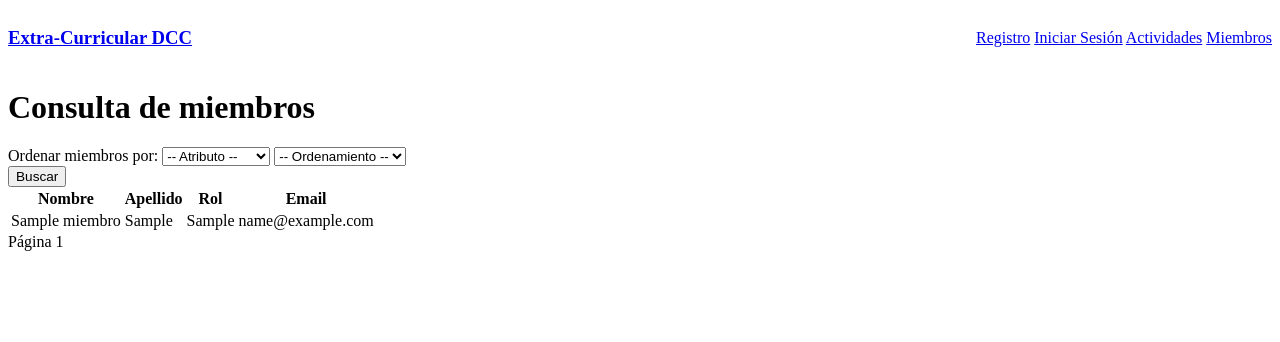
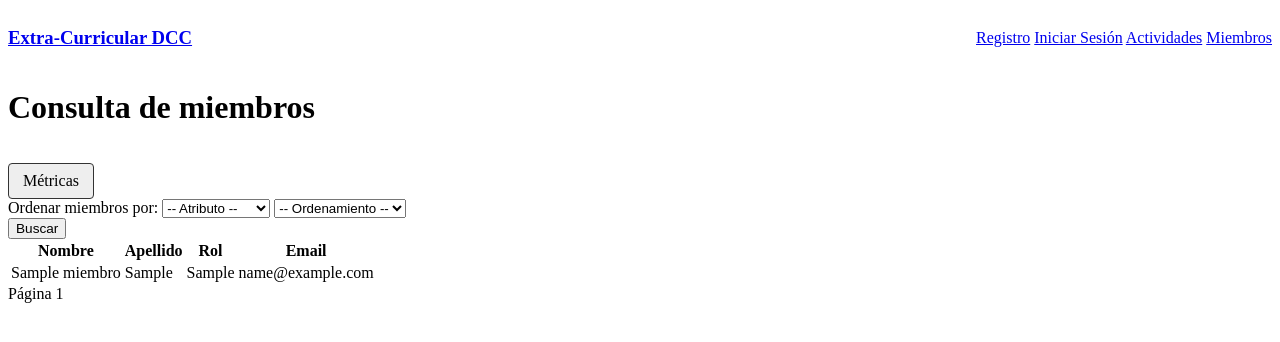
Before and after one commit to camila842/desarrollo_web_camila_contreras, a Flask app: page /members in a window 1280 px wide. Shown: the top 342 px of the page. Run offline with Flask 3, Linux system fonts and the light colour scheme; tables that the repository leaves empty hold one stand-in row (values such as "Sample post").

Commit message:
[ADD] buttons

```diff
--- a/flask_app/static/css/stylesheet.css
+++ b/flask_app/static/css/stylesheet.css
@@ -52,3 +52,20 @@
 form {
     display: block;
 }
+.link-button {
+    display: inline-block;
+    padding: 8px 14px;
+    margin-top: 16px;
+    border: 1px solid #333;
+    border-radius: 4px;
+    background-color: #eee;
+    color: #000;
+    text-decoration: none;
+    font: inherit;
+    cursor: pointer;
+    text-align: center;
+}
+
+.link-button:hover {
+    background-color: #ddd;
+}
--- a/flask_app/templates/interfaces/detalle_actividad.html
+++ b/flask_app/templates/interfaces/detalle_actividad.html
@@ -46,7 +46,7 @@
 
         <button type="submit">Agregar comentario</button>
     </form>
-    <a class="button" href="{{ url_for('member_detail', member_id=actividad.miembro_id) }}">
+    <a class="link-button" href="{{ url_for('member_detail', member_id=actividad.miembro_id) }}">
         Volver
     </a>
     <h2>Comentarios</h2>
--- a/flask_app/templates/interfaces/detalle_miembro.html
+++ b/flask_app/templates/interfaces/detalle_miembro.html
@@ -114,7 +114,7 @@
         </table>
     </div>
 
-    <a class="button" href="{{ url_for('members') }}">
+    <a class="link-button" href="{{ url_for('members') }}">
         Volver
     </a>
 </div>
--- a/flask_app/templates/interfaces/miembros.html
+++ b/flask_app/templates/interfaces/miembros.html
@@ -5,7 +5,7 @@
 {% block content %}
         <div class="container">
             <h1> Consulta de miembros</h1>
-            <a class="button" href="{{ url_for('metricas')}}">
+            <a class="link-button" href="{{ url_for('metricas')}}">
                 Métricas
             </a>
             <form id="members-query-form" method="GET" action="{{ url_for('members') }}">
```
Also changed, not shown: texto.txt (added, +1 -0 lines).
